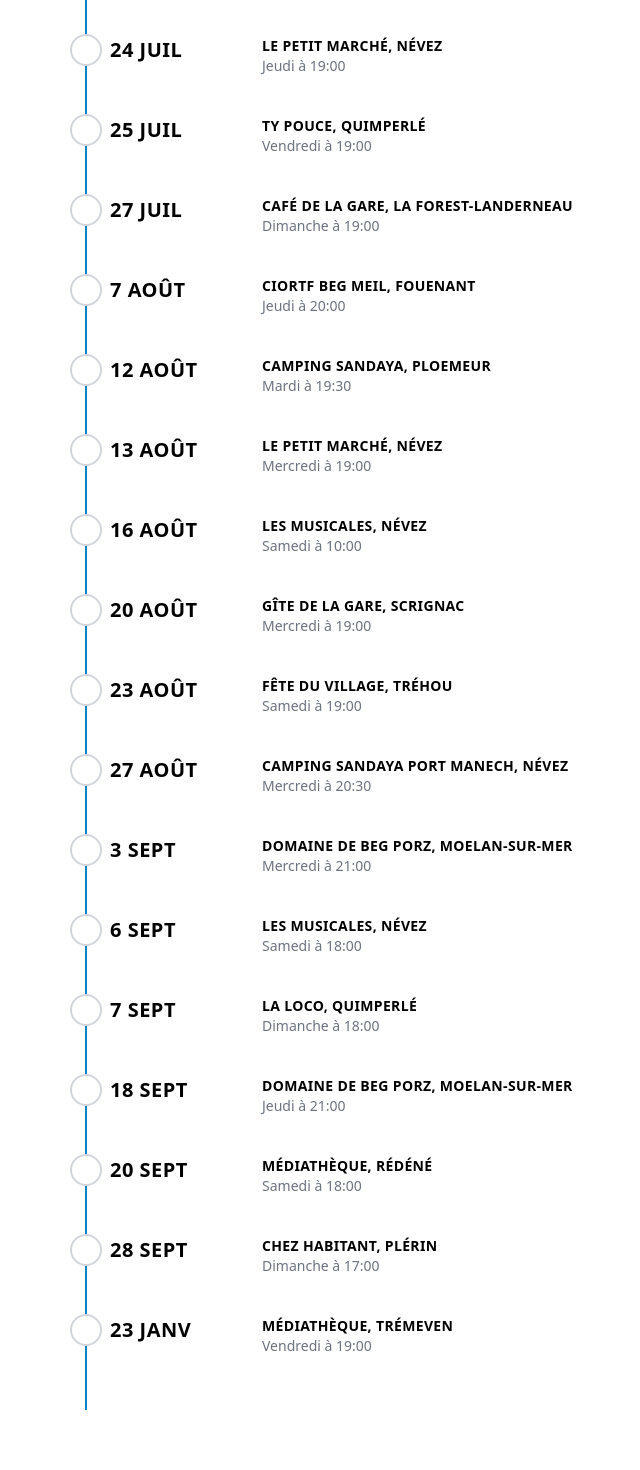
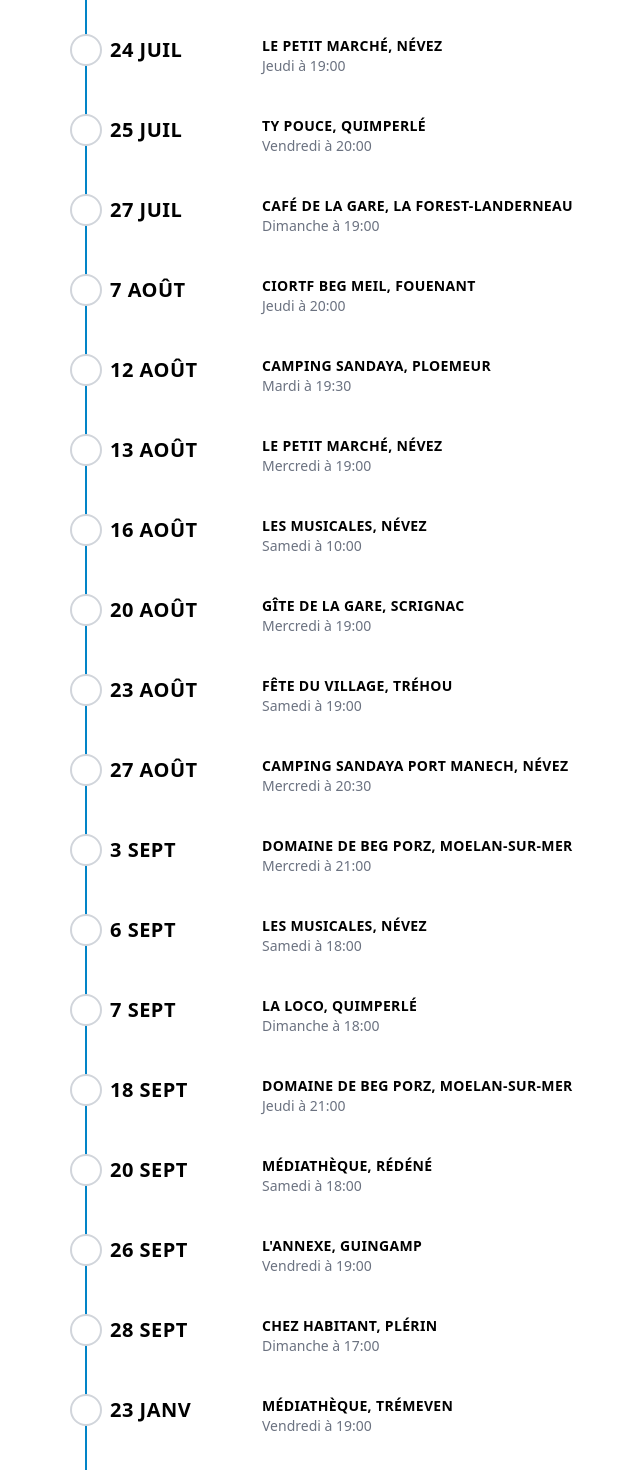
Before and after one commit to AlexandreKempf/en-tete-a-texte, a SvelteKit app: page /concerts in a window 1280 px wide. Shown: the part 1476-2946 px from the top of the page, without its empty margins (570-1210 px from the left). Before the commit the page ends 2886 px from the top, so only its background shows below. Built offline with nearby package versions, Linux system fonts and the light colour scheme.

Commit message:
Update concerts.js

```diff
--- a/src/routes/concerts.js
+++ b/src/routes/concerts.js
@@ -508,7 +508,7 @@ export const concerts = [
         place: 'Le Petit Marché, Névez'
     },
     {
-        date: new Date(2025, 6, 25, 19),
+        date: new Date(2025, 6, 25, 20),
         place: 'Ty Pouce, Quimperlé'
     },
 
@@ -567,6 +567,10 @@ export const concerts = [
         date: new Date(2025, 8, 20, 18, 0),
         place: 'Médiathèque, Rédéné'
     },
+     {
+        date: new Date(2025, 8, 26, 19, 0),
+        place: 'L\'annexe, Guingamp'
+    },
     {
         date: new Date(2025, 8, 28, 17, 0),
         place: 'Chez Habitant, Plérin'
```
